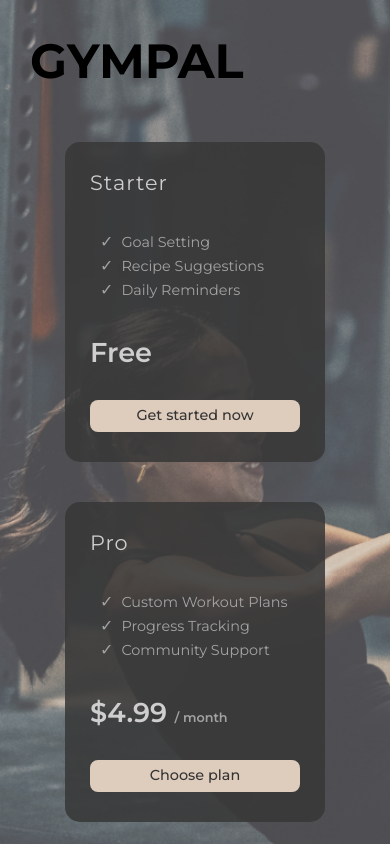
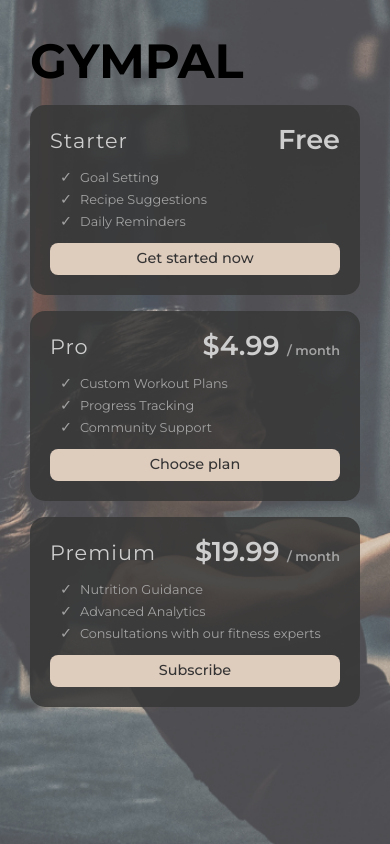
Before and after one commit to evelyne802/fitness-app, an Angular app: page /pricing in a window 390 px wide. Shown: the top 844 px of the page. Built offline with nearby package versions, Linux system fonts and the light colour scheme.

Commit message:
fix: pricing component - mobile view

```diff
--- a/src/app/components/plans/pricing.component.css
+++ b/src/app/components/plans/pricing.component.css
@@ -33,7 +33,6 @@
 
 .plans {
     display: flex;
-    flex-wrap: wrap;
     align-items: center;
     justify-content: center;
     height: 500px;
@@ -106,3 +105,53 @@ button {
 button:hover {
     background-color: #c3b2a5;
 }
+
+@media screen and (max-width: 900px) {
+
+    .logo {
+        margin: 25px 30px 0px 30px;
+    }
+
+    .plans {
+        flex-wrap: wrap;
+        height: max-content;
+    }
+
+    .plan{
+        width: 330px;
+        height: 190px;
+        padding: 20px;
+        margin: 8px;
+        align-items: start;
+        flex-wrap: wrap;
+        justify-content: space-between;
+    }
+
+    .price {
+        order: 2;
+        width: 150px;
+        text-align: right;
+        margin-left: -150px;
+        margin-top: -5px;
+    }
+
+    .plan-title {
+        font-size: 1.3rem;
+    }
+
+    .plan ul {
+        font-size: 0.8rem;
+    }
+
+    .plan ul li:before {
+        font-size: 0.9rem;
+    }
+
+    .space {
+        margin-left: 0;
+    }
+
+    button {
+        margin: 0;
+    }
+}
--- a/src/app/components/plans/pricing.component.html
+++ b/src/app/components/plans/pricing.component.html
@@ -28,7 +28,7 @@
                 <li>Advanced Analytics</li>
                 <li>Consultations with our <span class="space">fitness experts</span></li>
             </ul>
-            <label class="price">$9.99 <span class="month">/ month</span></label>
+            <label class="price">$19.99 <span class="month">/ month</span></label>
             <button>Subscribe</button>
         </div>
     </div>
```
